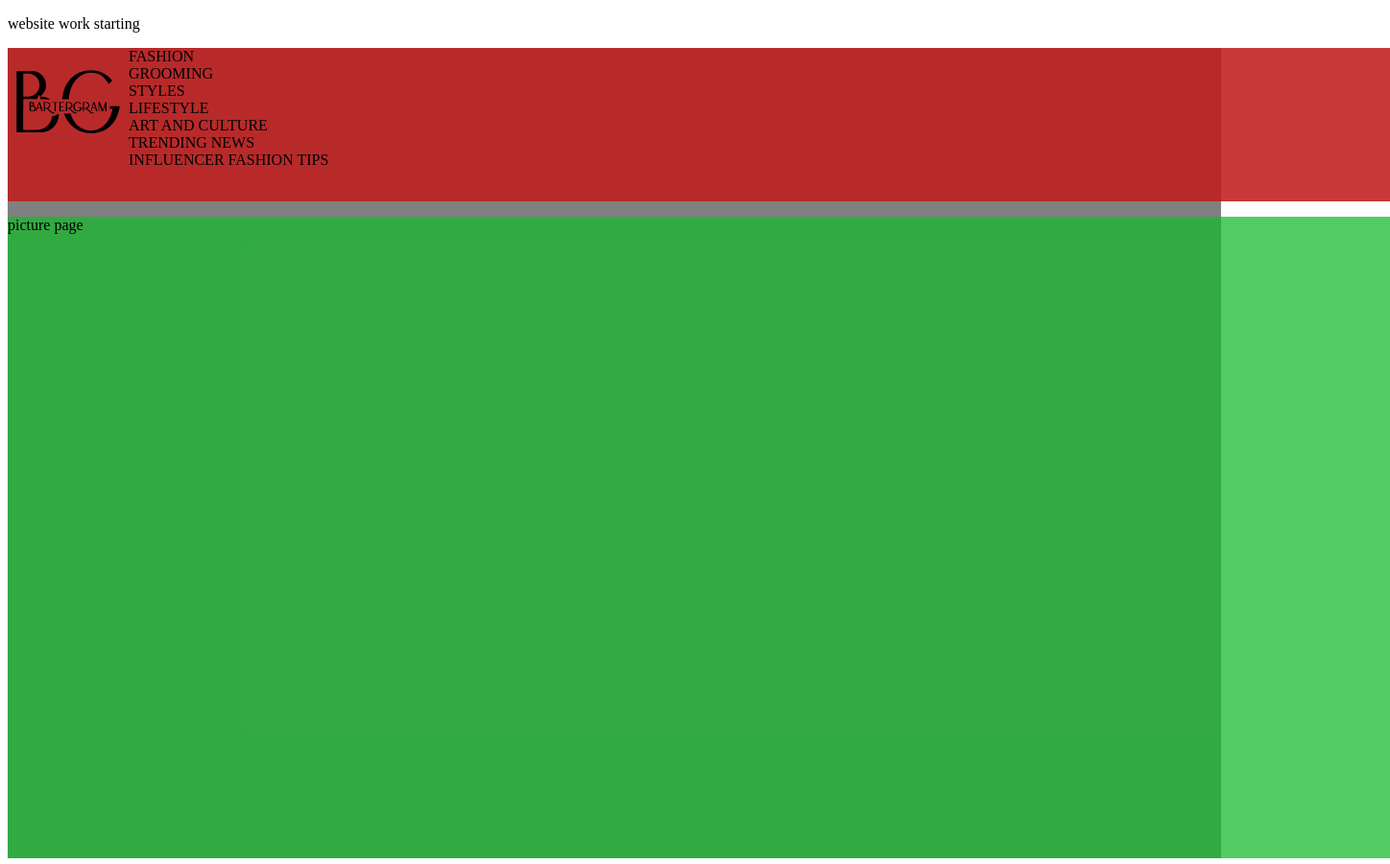
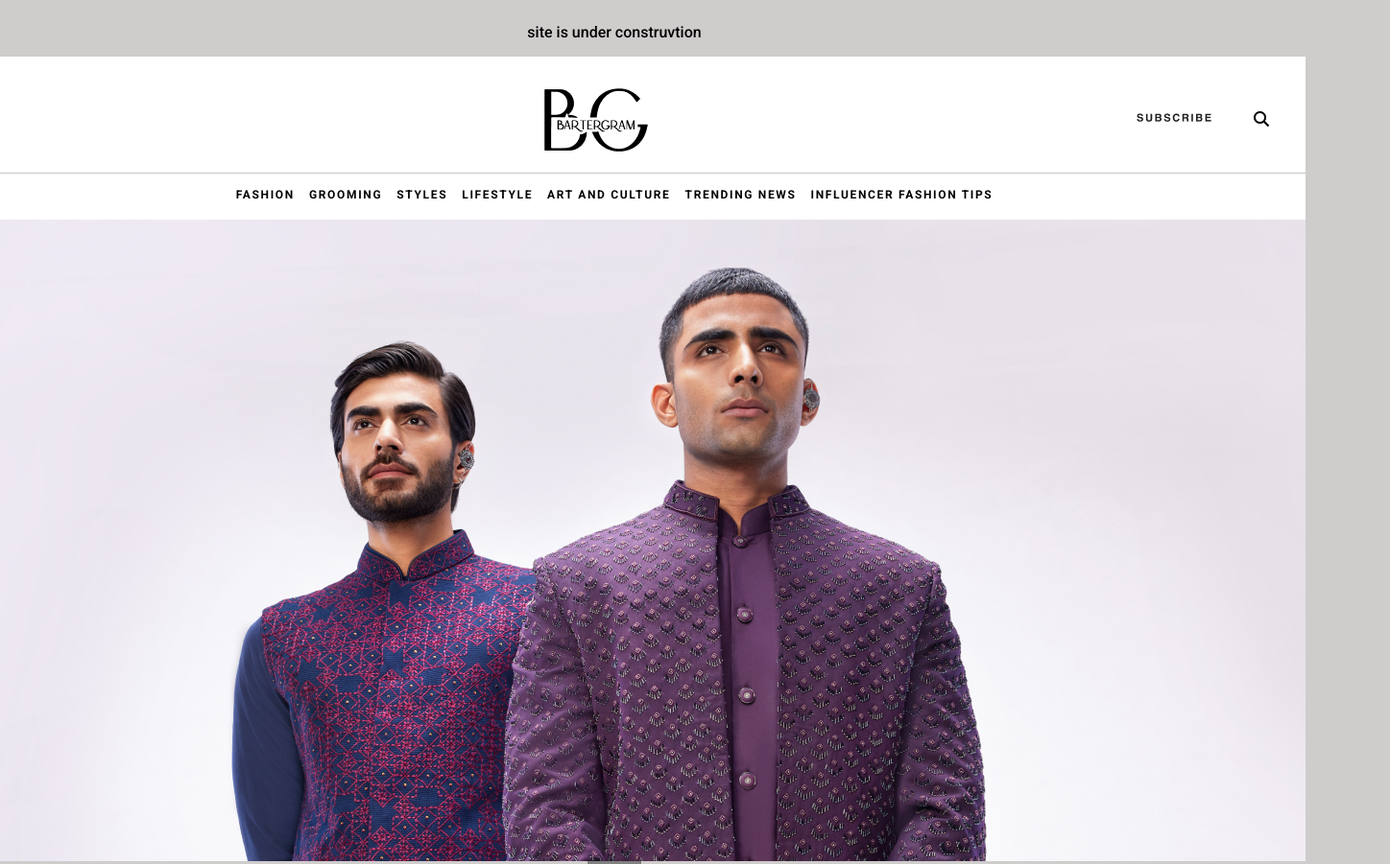
Before and after one commit to YOGESHRAJARAM/Web, a plain HTML site: page index.html in a window 1280 px wide. Shown: the top 901 px of the page at 96% size, 1448 px wide, since content can reach past the window. Drawn offline with Linux system fonts and the light colour scheme.

Commit message:
version-2

```diff
--- a/index.html
+++ b/index.html
@@ -5,16 +5,21 @@
     <meta name="viewport" content="width=device-width, initial-scale=1.0">
     <title>Pradeep website</title>
     <link rel="stylesheet" href="style.css">
+    <link rel="preconnect" href="https://fonts.googleapis.com">
+    <link rel="preconnect" href="https://fonts.gstatic.com" crossorigin>
+    <link href="https://fonts.googleapis.com/css2?family=Roboto:ital,wght@0,300;0,500;0,700;1,400&display=swap" rel="stylesheet">
 </head>
 <body>
-    <p>website work starting</p>
+    <p>site is under construvtion</p>
     <!--first page start here---------------->
     <div class="first_page">
 
         <div class="first_page_v1">
 
             <div class="first_page_v1_logo">
-               <img src="sourse\page1\company_logo.png">
+                <img class="menu_button" src="sourse\page1\menu.png">
+               <img class="logo_image"src="sourse\page1\company_logo.png">
+               <img class="subscribe_button" src="sourse\page1\subscribe.png">
             </div>
             <div class="first_page_v1_subheading">
                <div class="subheading_v1"><h>FASHION</h></div>
@@ -27,7 +32,7 @@
             </div>
         </div>
         <div class="first_page_v2">
-            <p>picture page </p>
+            <img src="sourse\page1\img1.jpg" >
         </div>
     </div>
     <!-----first page end here and second page start------------->
--- a/style.css
+++ b/style.css
@@ -1,21 +1,76 @@
+body{
+    font-family: 'Roboto', sans-serif;
+    display: flex;
+    flex-direction: column;
+    align-items: center;
+    justify-content: center;
+    background-color: #584f4f49;
+}
+/* design for first page*/
 .first_page{
-    background-color: rgba(128,128,128);
+    background-color: rgb(255, 255, 255);
 
 }
 .first_page_v1{
     display: flex;
-
-    background-color: rgba(192, 31, 31, 0.882);
+    flex-direction:column;
+    align-items: center;
+    justify-content: center;
+    background-color: rgba(255, 255, 255, 0.882);
     border: 5px;
     width: 1440px;
-    height: 160px;
+    height: 170px;
+    box-shadow: 0px 5px 10px -8px #000000;
+}
 
+.first_page_v1_logo{
+ display: flex;
+ align-items: center;
+ justify-content: center;
+ border: solid;
+ border-top: 0;
+ border-left: 0;
+ border-right: 0;
+ border-color: rgba(0, 0, 0, 0.221);
+ border-width: 1.6px;
+ width:1440px;
+}
+
+.first_page_v1_subheading{
+    display:flex;
+    align-items: center;
+    justify-content: center;
+    padding-top: 10px;
+    padding-bottom: 10px;
+    column-gap: 15px;
+    font-size: 12px;
+    font-weight: 700;
+    width: 930px;
+
+    margin-top: 5px;
+}
+.subheading_v1{
+    letter-spacing: 1.66px;
+}
+.menu_button{
+    position: relative;
+    right:525px;
+}
+.subscribe_button{
+    position: relative;
+    left: 550px;
+}
+.logo_image{
+    position: relative;
+    left:50px;
 }
 .first_page_v2{
-  background-color: rgba(24, 185, 45, 0.741);
-  width: 1440px;
-  height:669px
-}
+    background-color: rgba(24, 185, 45, 0.741);
+    width: 1440px;
+    height:669px
+  }
+
+/*design for second page*/
 .second_page{
     background-color: rgba(128,128,128);
 }
```
Also changed, not shown: sourse/page1/img1.jpg (added), sourse/page1/menu.png (added), sourse/page1/subscribe.png (added).
